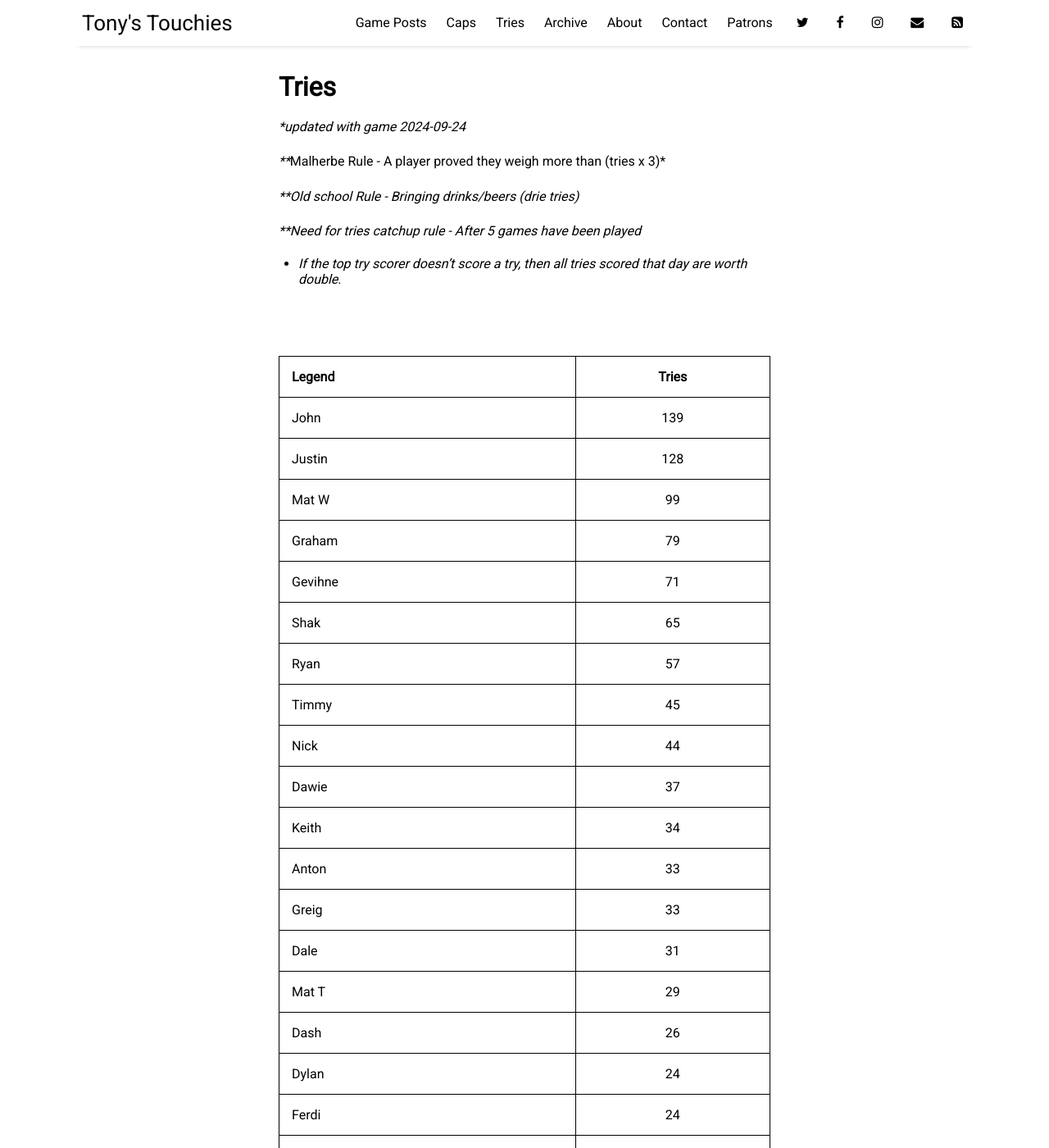
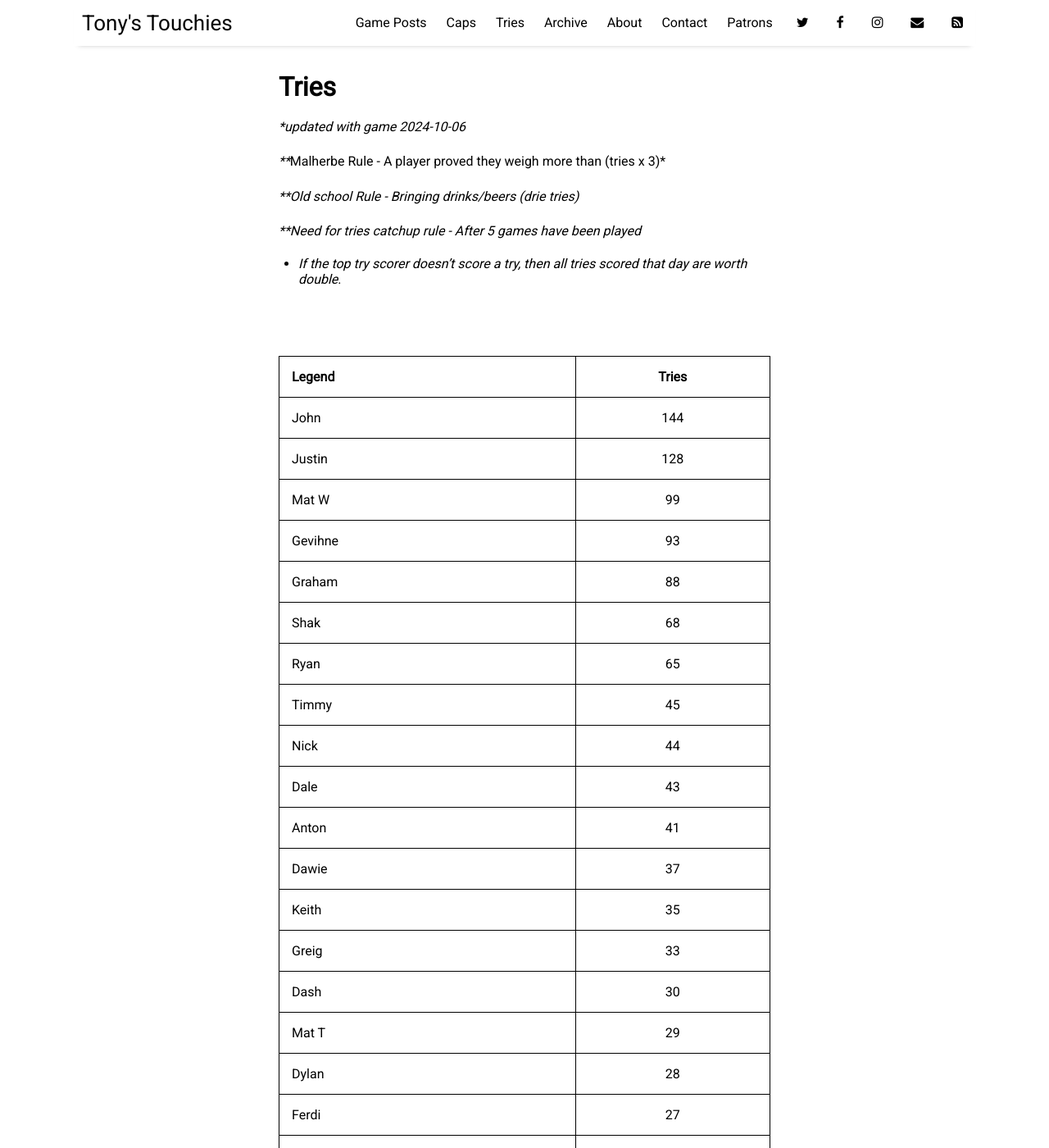
Before and after one commit to sundayrugby/sundayrugby.github.io, a Jekyll site: the page built from pages/tries.md, in a window 1280 px wide and 1400 px high. Shown: the whole window at 82% size. Built offline with Jekyll 4.4.1, drawn with Linux system fonts in a browser that asks for light colours; nearby versions of some CDN libraries; some of the changed text lies outside the part shown.

Commit message:
Update tries.md

```diff
--- a/pages/tries.md
+++ b/pages/tries.md
@@ -4,7 +4,7 @@
 permalink: /tries
 ---
 
-**updated with game 2024-09-24*
+**updated with game 2024-10-06*
 
 ****Malherbe Rule - A player proved they weigh more than (tries x 3)*
 
@@ -18,50 +18,53 @@
 
 Legend               | Tries
 -------------------- | :------------------:
-John|139
+John|144
 Justin|128
 Mat W|99
-Graham|79
-Gevihne|71
-Shak|65
-Ryan|57
+Gevihne|93
+Graham|88
+Shak|68
+Ryan|65
 Timmy|45
 Nick|44
+Dale|43
+Anton|41
 Dawie|37
-Keith|34
-Anton|33
+Keith|35
 Greig|33
-Dale|31
+Dash|30
 Mat T |29
-Dash|26
-Dylan|24
-Ferdi|24
+Dylan|28
+Ferdi|27
 Rich|24
 Tristan|23
 Grant|20
-JJ|16
+JJ|18
 Eddy|11
 Mike|10
+Robbie|10
 Yusri|8
+Adam|7
 Brandan|7
 Casey|7
+Shaka|7
+Simphiwe|6
 Dino|5
 Jason|5
 Ayub|4
 Ferhard|4
 Jake|4
+Lulu|4
 Rikki|4
-Simphiwe|4
+Andrew|3
 Ant|3
 Byron|3
+Cam|3
 James|3
 Peter|3
 Rob|3
-Robbie|3
-Shaka|3
 Warren|3
-Adam|2
-Andrew|2
+Grant M|2
 Jeremy|2
 Keyraan|2
 Ash|1
```
